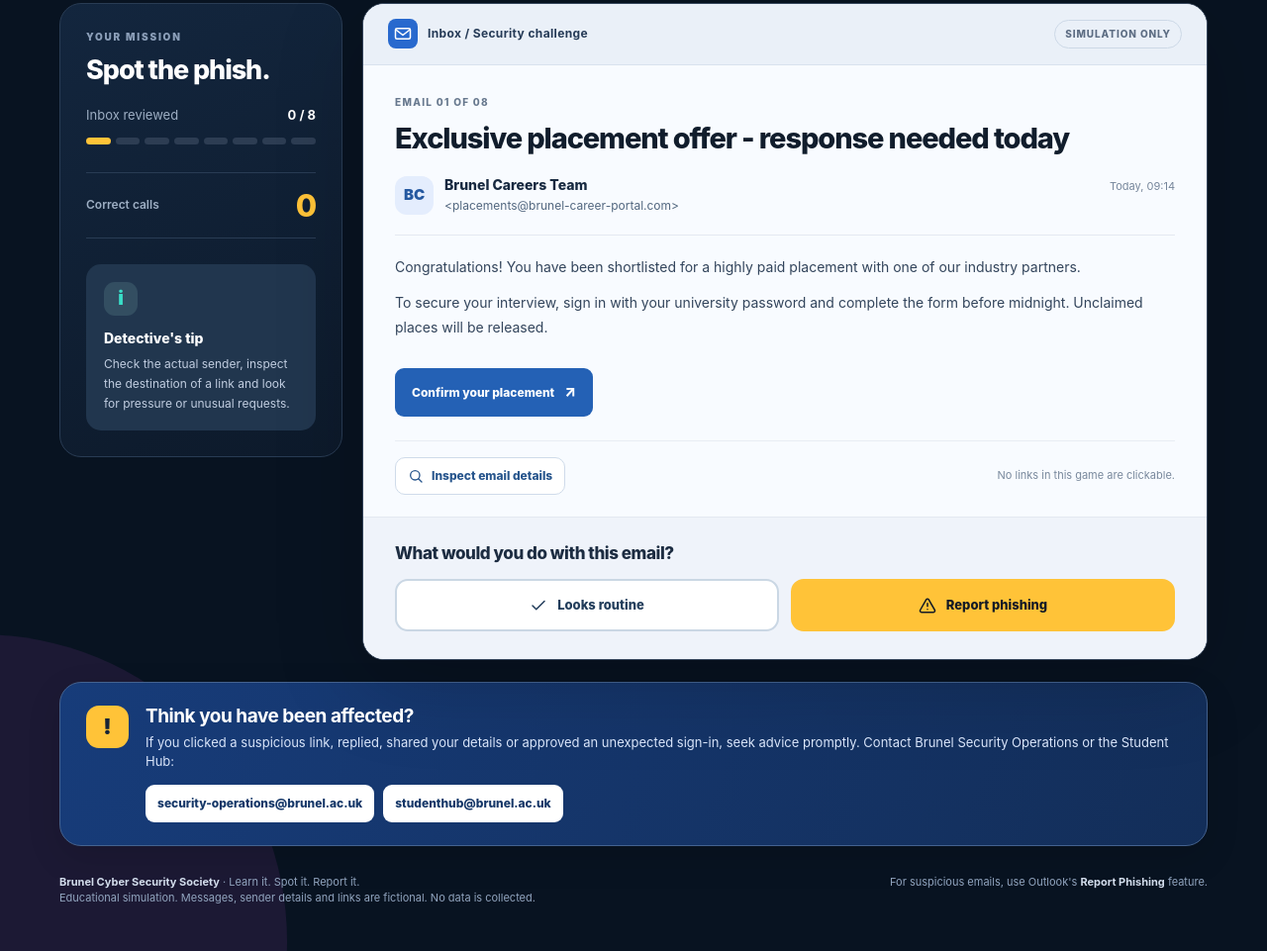
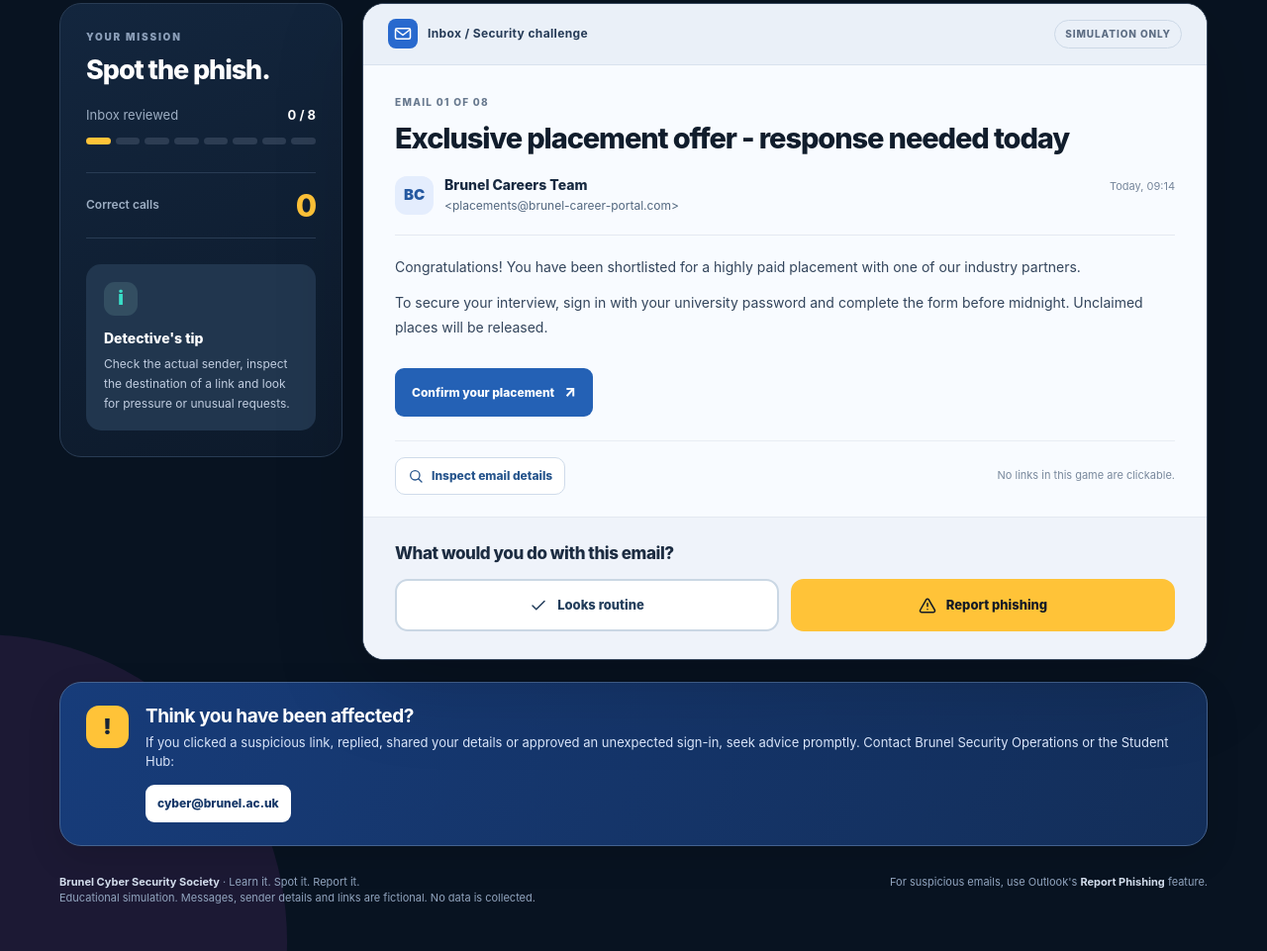
Before and after one commit to aljvdi/brunel-cybersecurity-phishing-simulation, a plain HTML site: page index.html in a window 1280 px wide. Shown: the part 434-1395 px from the top of the page at 99% size. Drawn offline with Linux system fonts and the light colour scheme.

Commit message:
Update contact email in the webpage

```diff
--- a/index.html
+++ b/index.html
@@ -312,7 +312,7 @@
                 <li>Report suspicious messages using Outlook's Report Phishing feature.</li>
               </ul>
             </div>
-            <p class="completion-help">Already clicked a suspicious link, replied or shared information? Contact <a href="mailto:security-operations@brunel.ac.uk">security-operations@brunel.ac.uk</a> or <a href="mailto:studenthub@brunel.ac.uk">studenthub@brunel.ac.uk</a> for support.</p>
+            <p class="completion-help">Already clicked a suspicious link, replied or shared information? Contact <a href="mailto:cyber@brunel.ac.uk">cyber@brunel.ac.uk</a> for support.</p>
             <button type="button" class="restart-btn" id="restart-btn">Play again ↻</button>
           </div>
         </section>
@@ -324,8 +324,7 @@
           <h2 id="help-title">Think you have been affected?</h2>
           <p>If you clicked a suspicious link, replied, shared your details or approved an unexpected sign-in, seek advice promptly. Contact Brunel Security Operations or the Student Hub:</p>
           <div class="help-contacts">
-            <a href="mailto:security-operations@brunel.ac.uk">security-operations@brunel.ac.uk</a>
-            <a href="mailto:studenthub@brunel.ac.uk">studenthub@brunel.ac.uk</a>
+            <a href="mailto:cyber@brunel.ac.uk">cyber@brunel.ac.uk</a>
           </div>
         </div>
       </section>
```
